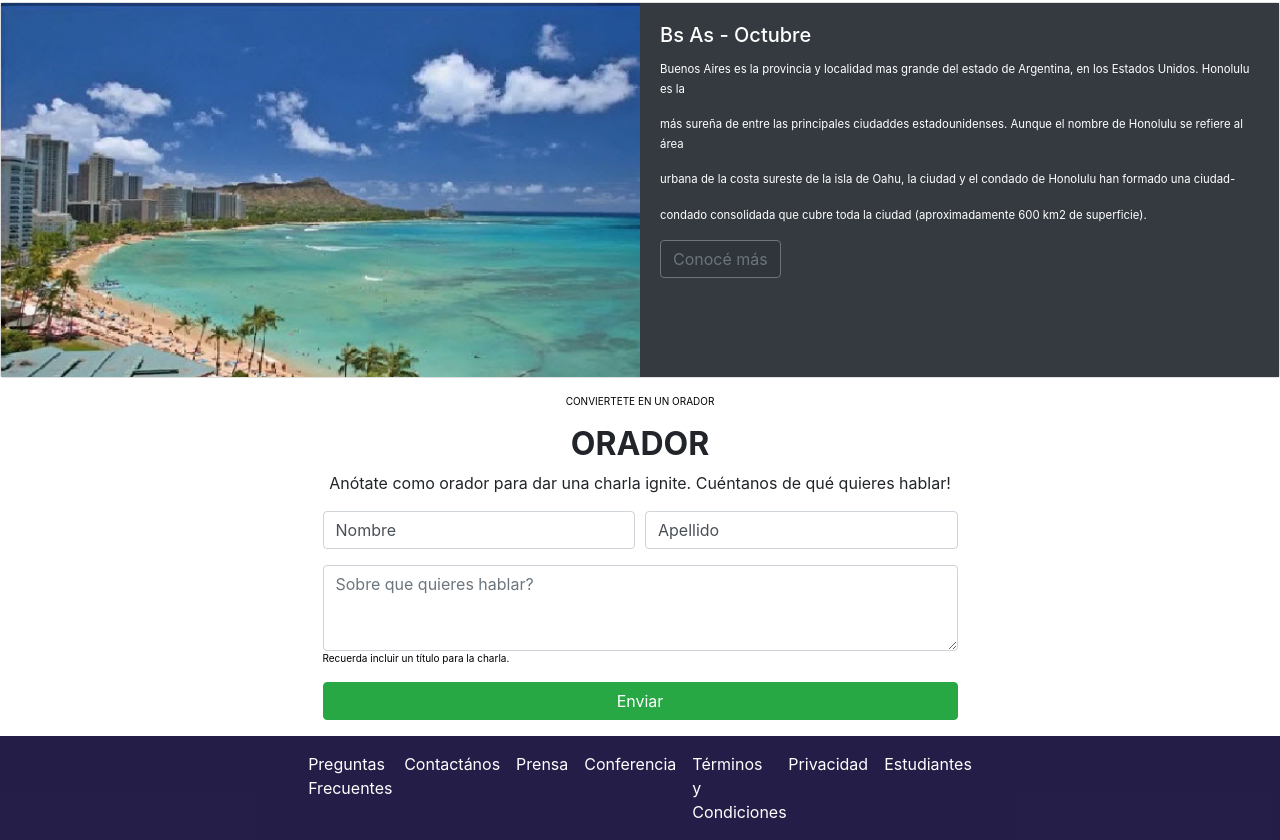
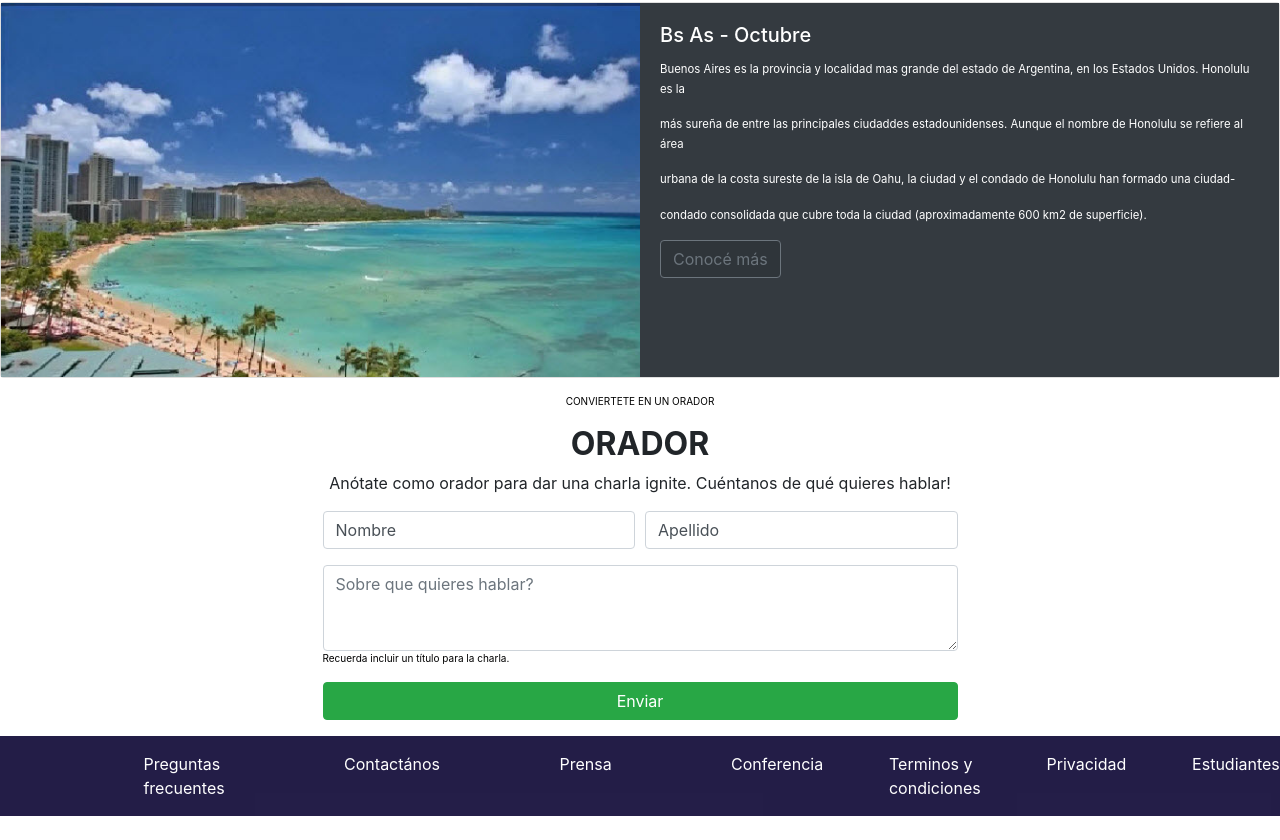
Before and after one commit to arejmaci/comision-23050, a plain HTML site: page Integrador/index.html in a window 1280 px wide. Shown: the part 1748-2588 px from the top of the page. After the commit the page ends 2564 px from the top, so only its background shows below. Drawn offline with nearby package versions, Linux system fonts and the light colour scheme; files whose address does not match are found by name.

Commit message:
Footer alineacion

```diff
--- a/Integrador/css/style.css
+++ b/Integrador/css/style.css
@@ -57,8 +57,12 @@ font-weight: 200;
     background-color: rgba(212, 25, 34, 0.096)
 }
 
- .abs-center {
+.abs-center {
     display: flex;
     justify-content: center;
     width: auto;
 }
+.caja{
+    display: flex;
+    padding-left: 12%;
+}
--- a/Integrador/index.html
+++ b/Integrador/index.html
@@ -168,20 +168,33 @@
      </main>
     <footer>
         <!-- Navbar Footer -->
-        <nav class="navbar navbar-expand-lg navbar-light" style="background-color: #0b0433e5;>
+        <nav class="navbar navbar-expand-lg navbar-light" style="background-color: #0b0433e5;">
          <a class="navbar-brand text-white" href="#"></a>
            <button class="navbar-toggler" type="button" data-toggle="collapse" data-target="#navbarNavAltMarkup" aria-controls="navbarNavAltMarkup" aria-expanded="false" aria-label="Toggle navigation">
              <span class="navbar-toggler-icon"></span>
            </button>
            <div class="collapse navbar-collapse" id="navbarNavAltMarkup">
-             <div class="navbar-nav mx-auto">
-               <a class="nav-link active text-white" style="width: 6rem; href="#">Preguntas Frecuentes <span class="sr-only">(current)</span></a>
+             <div class="navbar-nav">
+              <div class="caja">
+                <a class="nav-link text-white" href="#">Preguntas frecuentes</a>
+              </div>
+              <div  class="caja">
                 <a class="nav-link text-white" href="#">Contactános</a>
+              </div>
+              <div  class="caja">
                 <a class="nav-link text-white" href="#">Prensa</a>
+              </div>
+              <div  class="caja">
                 <a class="nav-link text-white" href="#">Conferencia</a>
-               <a class="nav-link text-white" style="width: 6rem; href="#">Términos y Condiciones</a>
+              <div  class="caja">
+                 <a class="nav-link text-white" href="#">Terminos y condiciones</a>
+              </div>
+              <div  class="caja">
                 <a class="nav-link text-white" href="#">Privacidad</a>
+              </div>
+              <div  class="caja">
                 <a class="nav-link text-white" href="#">Estudiantes</a>
+              </div>
             </div>
            </div>
          </nav>
```
Lines whose indentation alone changed are shown as unchanged.
